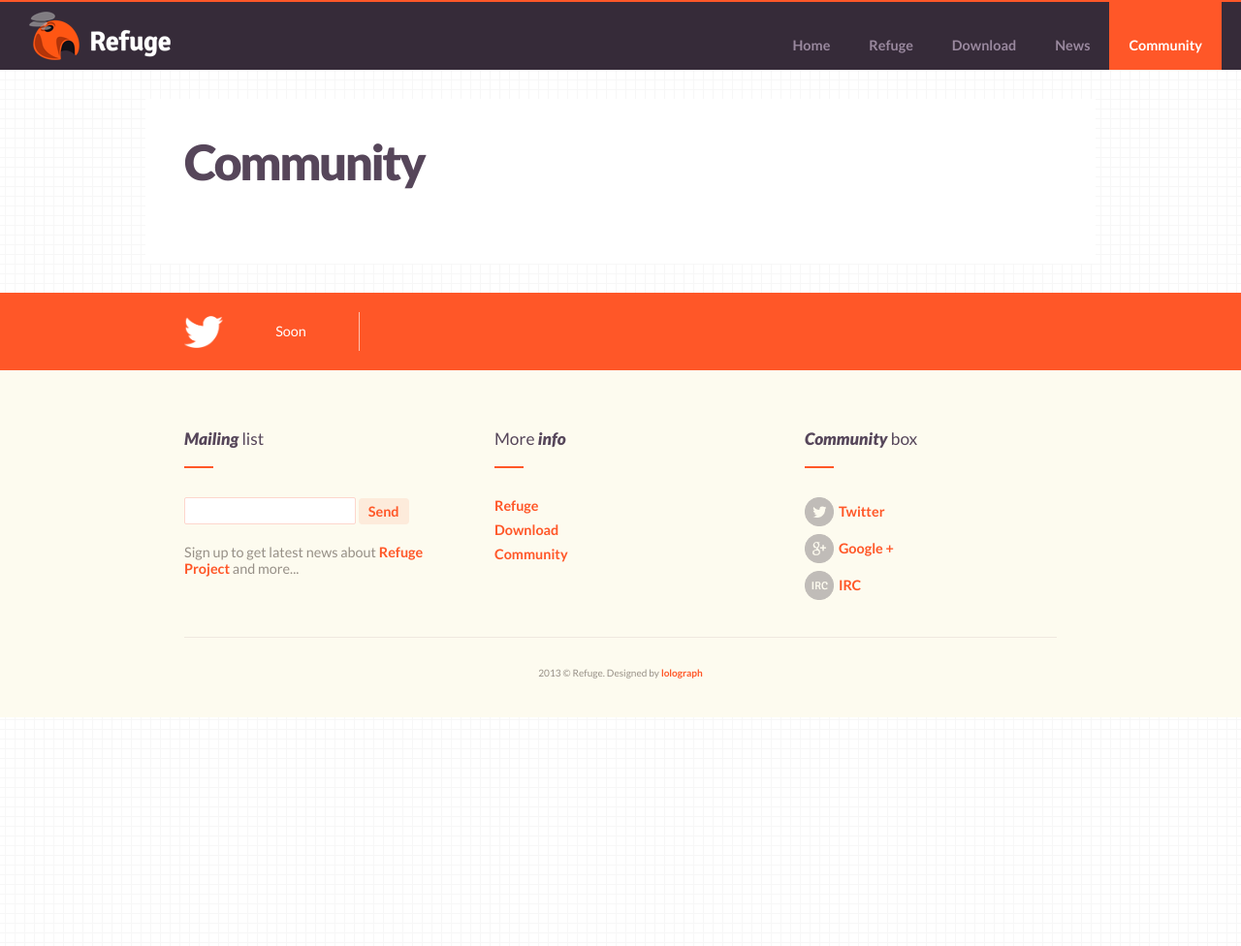
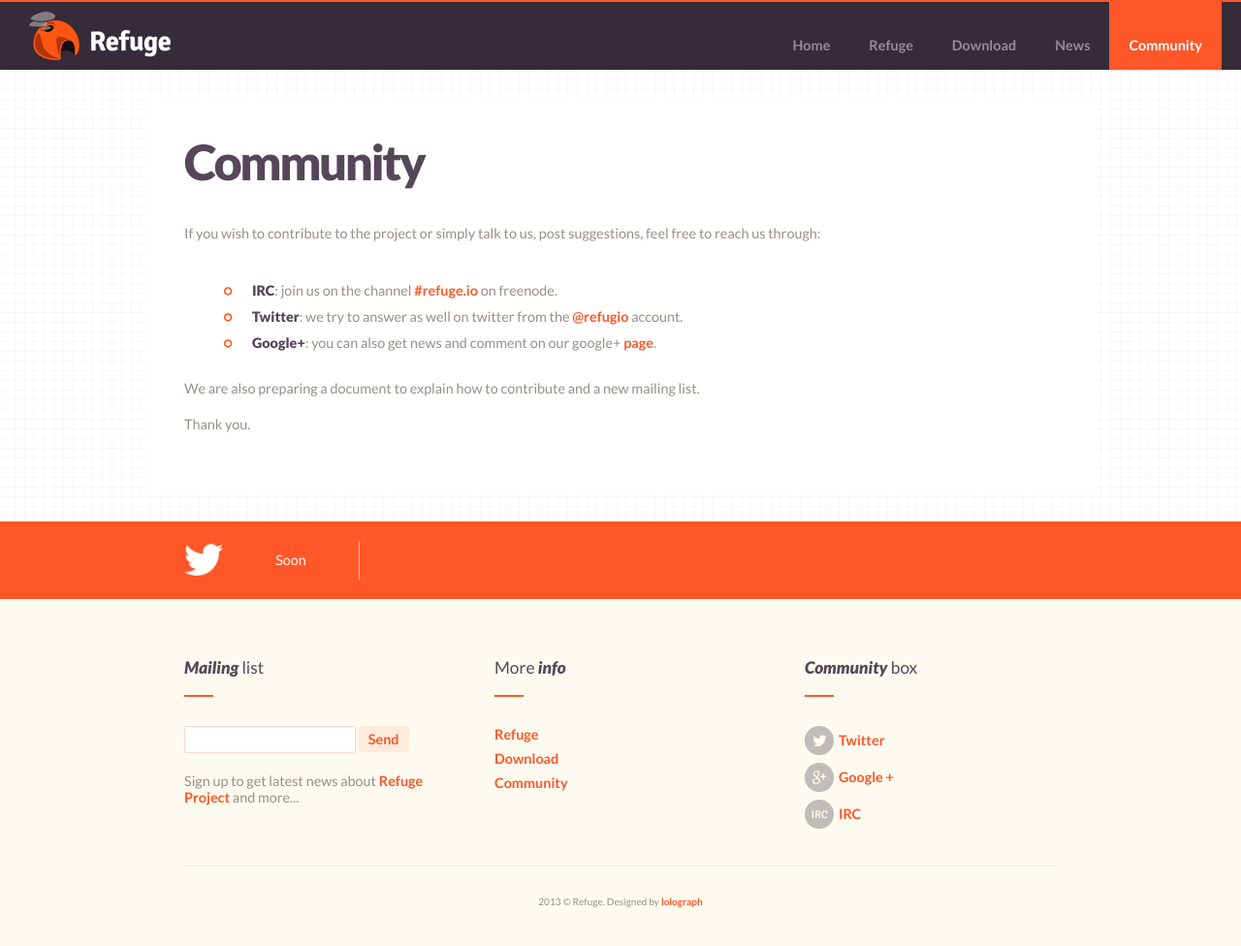
Before and after one commit to refuge/refuge.io, a Jekyll site: the page built from web/community/index.html, in a window 1280 px wide. Shown: the whole page at 97% size. Built offline with Jekyll 4.4.1, drawn with Linux system fonts in a browser that asks for light colours; before the commit the page ends 900 px from its top, so only the background shows below that.

Commit message:
Adding community page.

```diff
--- a/web/community/index.html
+++ b/web/community/index.html
@@ -8,6 +8,15 @@ title: Community
                             <div class="columns">
                                 <div class="whole">
                                     <h2>Community</h2>
+                                    <p>If you wish to contribute to the project or simply talk to us, post suggestions, feel free to reach us through:
+                                    <ul>
+                                        <li><strong>IRC</strong>: join us on the channel <a href="irc://irc.freenode.net/refuge.io">#refuge.io</a> on freenode.</li>
+                                        <li><strong>Twitter</strong>: we try to answer as well on twitter from the <a href="https://twitter.com/refugeio">@refugio</a> account.</li>
+                                        <li><strong>Google+</strong>: you can also get news and comment on our google+ <a href="https://plus.google.com/115744169275315366494/posts">page</a>.</li>
+                                    </ul>
+                                    We are also preparing a document to explain how to contribute and a new mailing list.
+                                    </p>
+                                    <p>Thank you.</p>
                                 </div>
                             </div>
                         </article>
```
